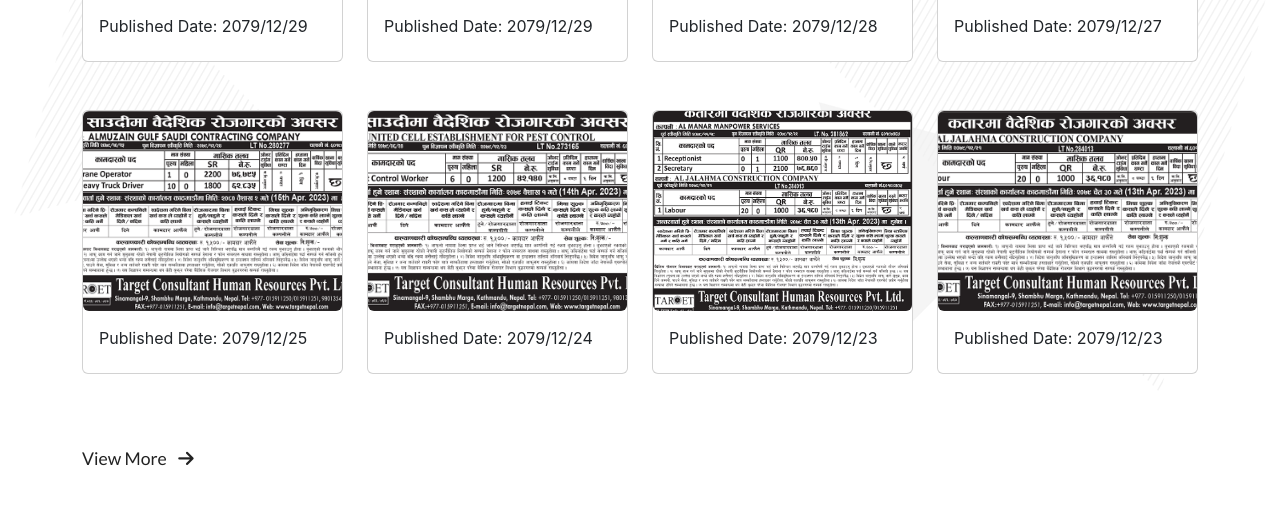
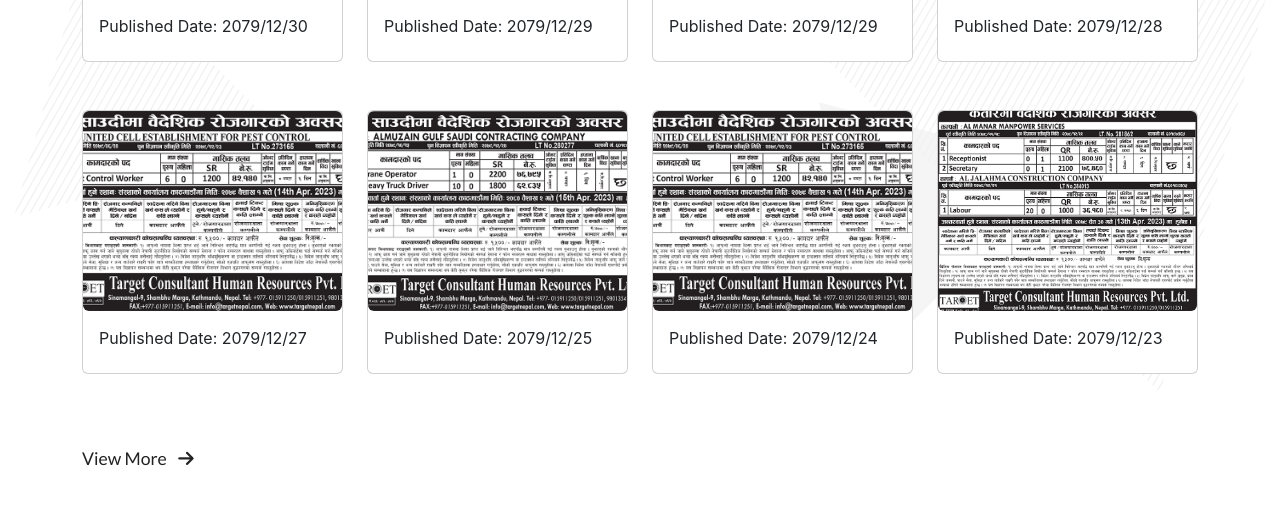
Before and after one commit to razustha/targetnepal, a PHP site: page / in a window 1280 px wide. Shown: the part 2573-3103 px from the top of the page. Run offline with PHP 8.4, Linux system fonts and the light colour scheme; some libraries are stand-ins or nearby versions; some web fonts are replaced.

Commit message:
add demand 29

```diff
--- a/page-templates/all-job.php
+++ b/page-templates/all-job.php
@@ -9,7 +9,20 @@
 
         <div class="row g-4">
 
+        <div class="col-md-3">
+                <a href="assets/img/demand/tchrp_29_chait.png" data-lightbox="image-1">
+                    <div class="card mb-4">
 
+                        <img class="img-fluid rounded" src="assets/img/demand/tchrp_29_chait.png" alt="">
+
+                        <div class="card-body">
+                            <h5 class="card-title">Published Date: 2079/12/30</h5>
+
+                        </div>
+                    </div>
+                </a>
+
+            </div>
         <div class="col-md-3">
                 <a href="assets/img/demand/tchrp_28_chait.png" data-lightbox="image-1">
                     <div class="card mb-4">
@@ -108,20 +121,7 @@
                 </a>
 
             </div>
-            <div class="col-md-3">
-                <a href="assets/img/demand/tchrpl_22_chait.png" data-lightbox="image-1">
-                    <div class="card mb-4">
 
-                        <img class="img-fluid rounded" src="assets/img/demand/tchrpl_22_chait.png" alt="">
-
-                        <div class="card-body">
-                            <h5 class="card-title">Published Date: 2079/12/23</h5>
-
-                        </div>
-                    </div>
-                </a>
-
-            </div>
 
 
 
```
Also changed, not shown: job-demand.php (+15 -1 lines), assets/img/demand/tchrp_29_chait.png (added).
